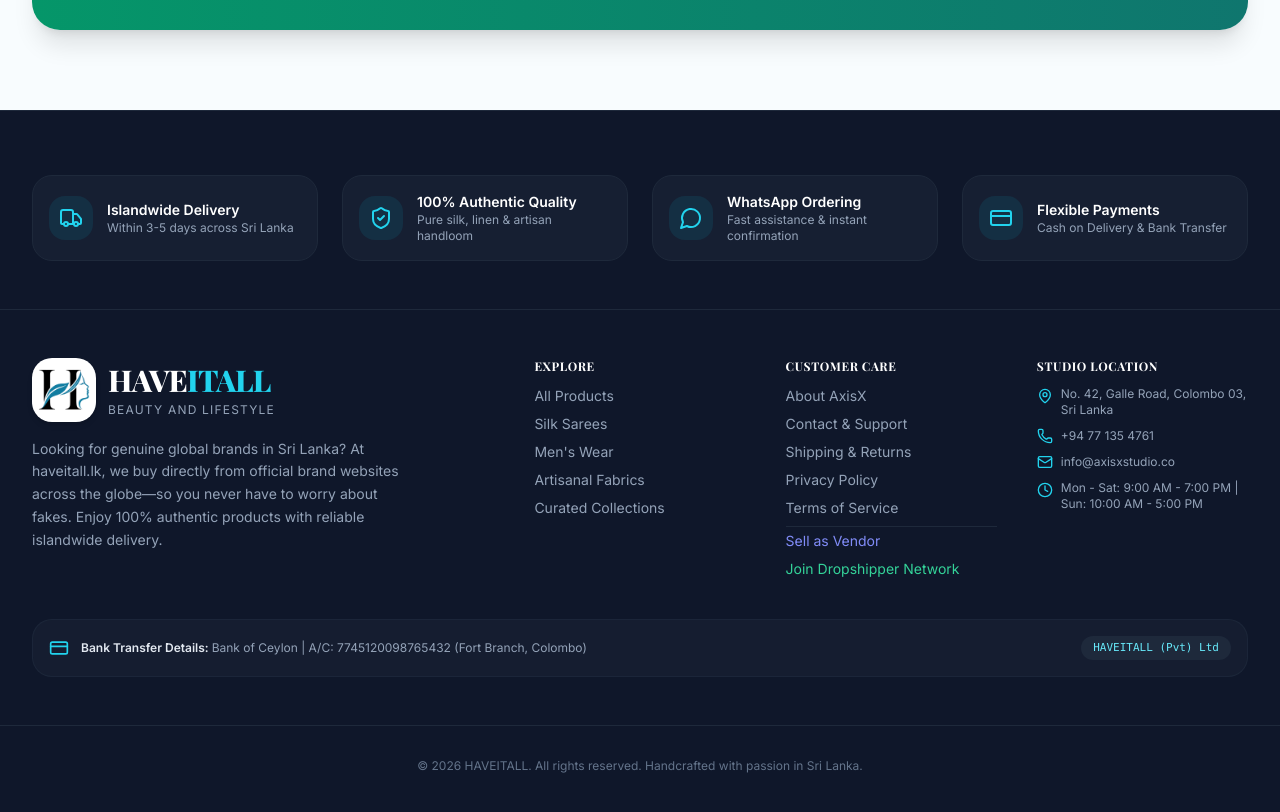
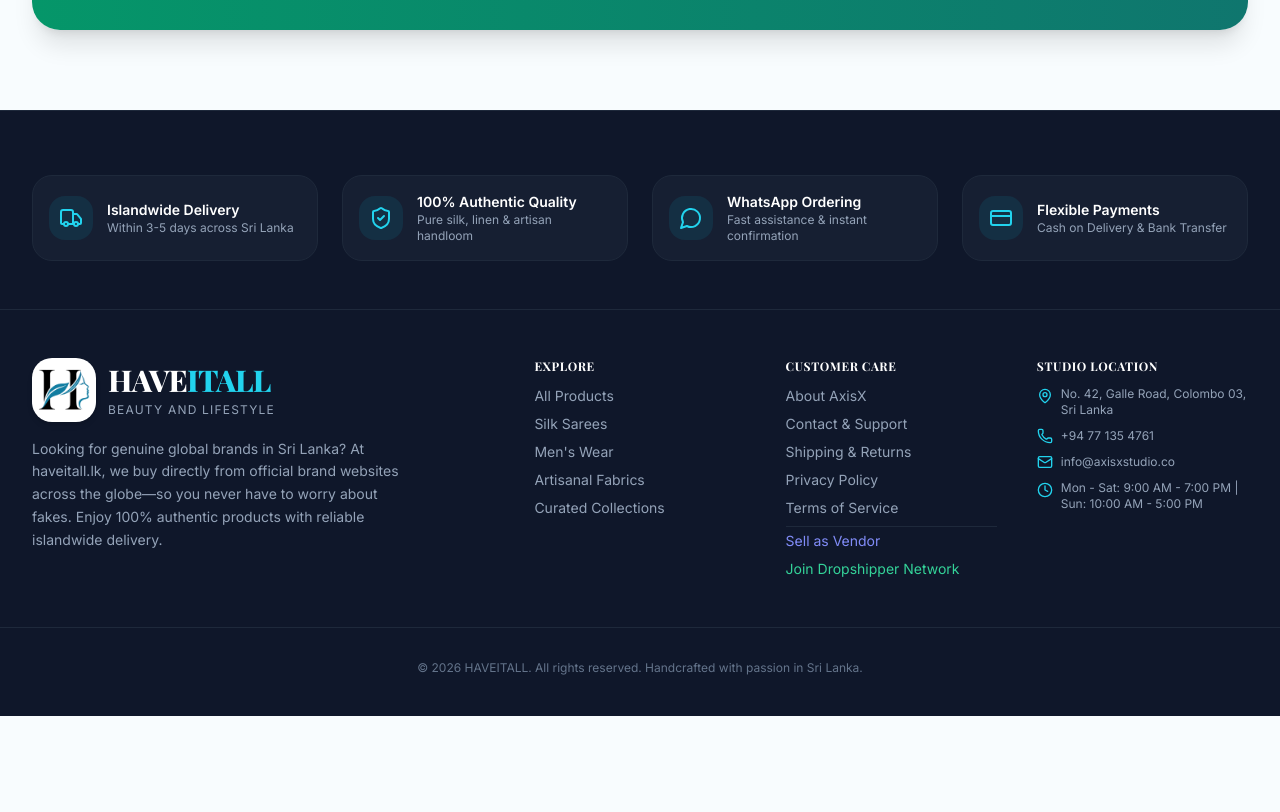
Before and after one commit to viththakan1/viththu, a React (Vite) app: page / in a window 1280 px wide. Shown: the part 4676-5488 px from the top of the page. After the commit the page ends 5392 px from the top, so only its background shows below. Built offline with nearby package versions, Linux system fonts and the light colour scheme; no server answers; a web font is replaced by a local one.

Commit message:
Remove Bank Transfer Details card note from footer

```diff
--- a/src/components/layout/Footer.jsx
+++ b/src/components/layout/Footer.jsx
@@ -174,20 +174,6 @@ export const Footer = () => {
             </ul>
           </div>
         </div>
-
-        {/* Bank of Ceylon Payment Card Note */}
-        <div className="mt-10 p-4 rounded-2xl bg-slate-800/40 border border-slate-800/80 flex flex-col sm:flex-row items-center justify-between gap-4 text-xs text-slate-400">
-          <div className="flex items-center gap-3">
-            <CreditCard className="w-5 h-5 text-cyan-400 shrink-0" />
-            <div>
-              <span className="font-semibold text-slate-200">Bank Transfer Details: </span>
-              {settings.bankDetails.bank} | A/C: {settings.bankDetails.accountNumber} ({settings.bankDetails.branch})
-            </div>
-          </div>
-          <span className="text-[11px] bg-slate-800 text-cyan-300 px-3 py-1 rounded-full font-mono">
-            HAVEITALL (Pvt) Ltd
-          </span>
-        </div>
       </div>
 
       {/* Copyright Bar */}
```
